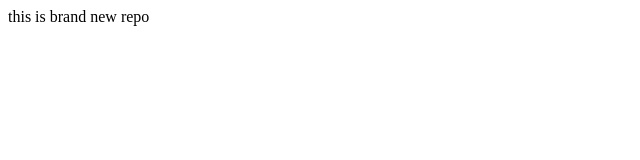
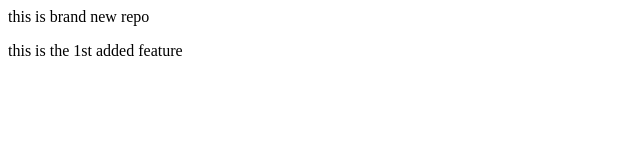
Before and after one commit to diwas-rai-906/brand-new-repo, a plain HTML site: page index.html in a window 1280 px wide. Shown: the whole page, without its empty margins (0-640 px from the left). Drawn offline with Linux system fonts and the light colour scheme.

Commit message:
added 1st feature

```diff
--- a/index.html
+++ b/index.html
@@ -1 +1,2 @@
 <p> this is brand new repo</p>
+<p> this is the 1st added feature</p>
```
